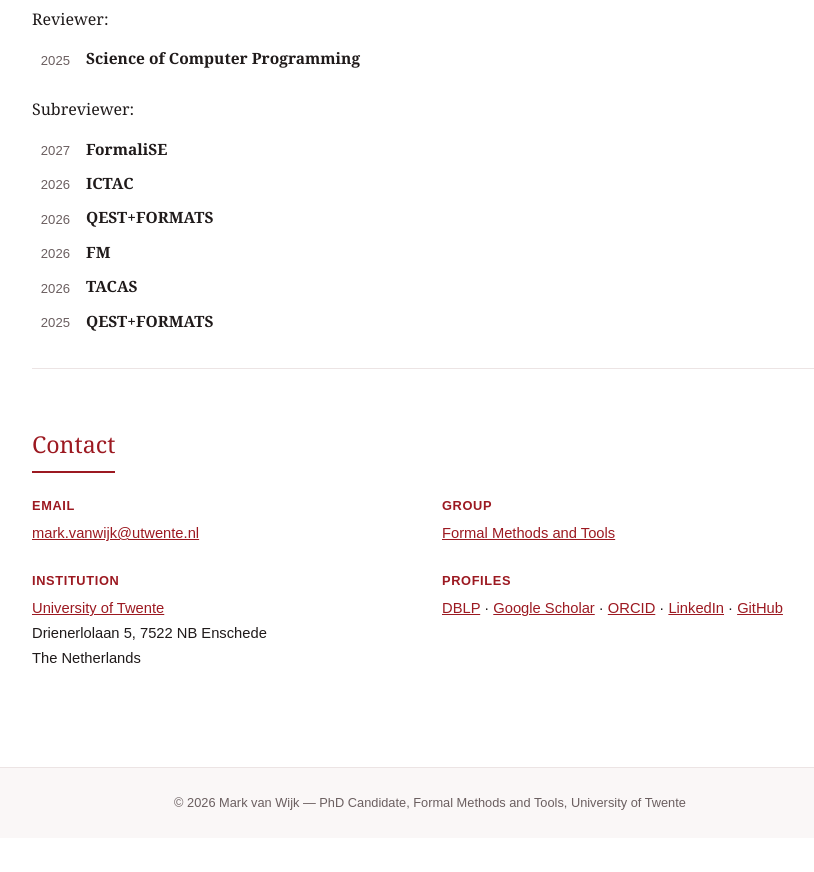
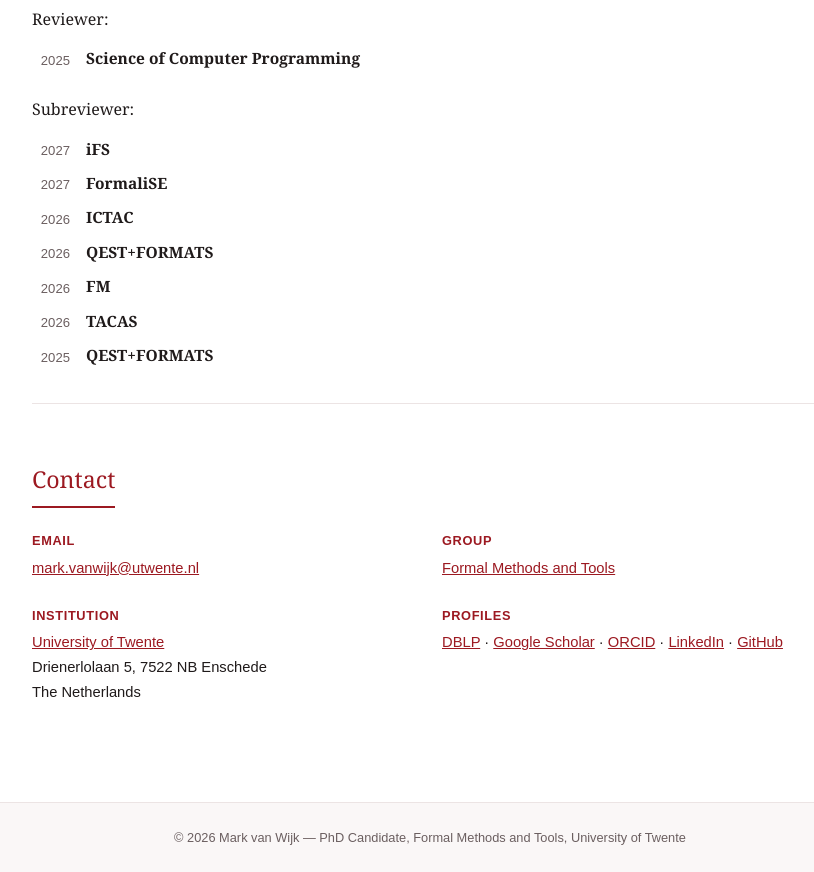
Before and after one commit to Chickenpowerrr/chickenpowerrr.github.io, a plain HTML site: page index.html in a window 1280 px wide. Shown: the part 2020-2892 px from the top of the page, without its empty margins (210-1024 px from the left). Before the commit the page ends 2858 px from the top, so only its background shows below. Drawn offline with Linux system fonts and the light colour scheme.

Commit message:
Add iFS 2027 subreviewer

```diff
--- a/index.html
+++ b/index.html
@@ -212,6 +212,7 @@
     </ul>
     <p style="margin-top:1.4rem;">Subreviewer:</p>
     <ul class="pub-list compact">
+      <li class="pub-item"><span class="pub-year">2027</span><div class="pub-body"><p class="pub-title">iFS</p></div></li>
       <li class="pub-item"><span class="pub-year">2027</span><div class="pub-body"><p class="pub-title">FormaliSE</p></div></li>
       <li class="pub-item"><span class="pub-year">2026</span><div class="pub-body"><p class="pub-title">ICTAC</p></div></li>
       <li class="pub-item"><span class="pub-year">2026</span><div class="pub-body"><p class="pub-title">QEST+FORMATS</p></div></li>
```
